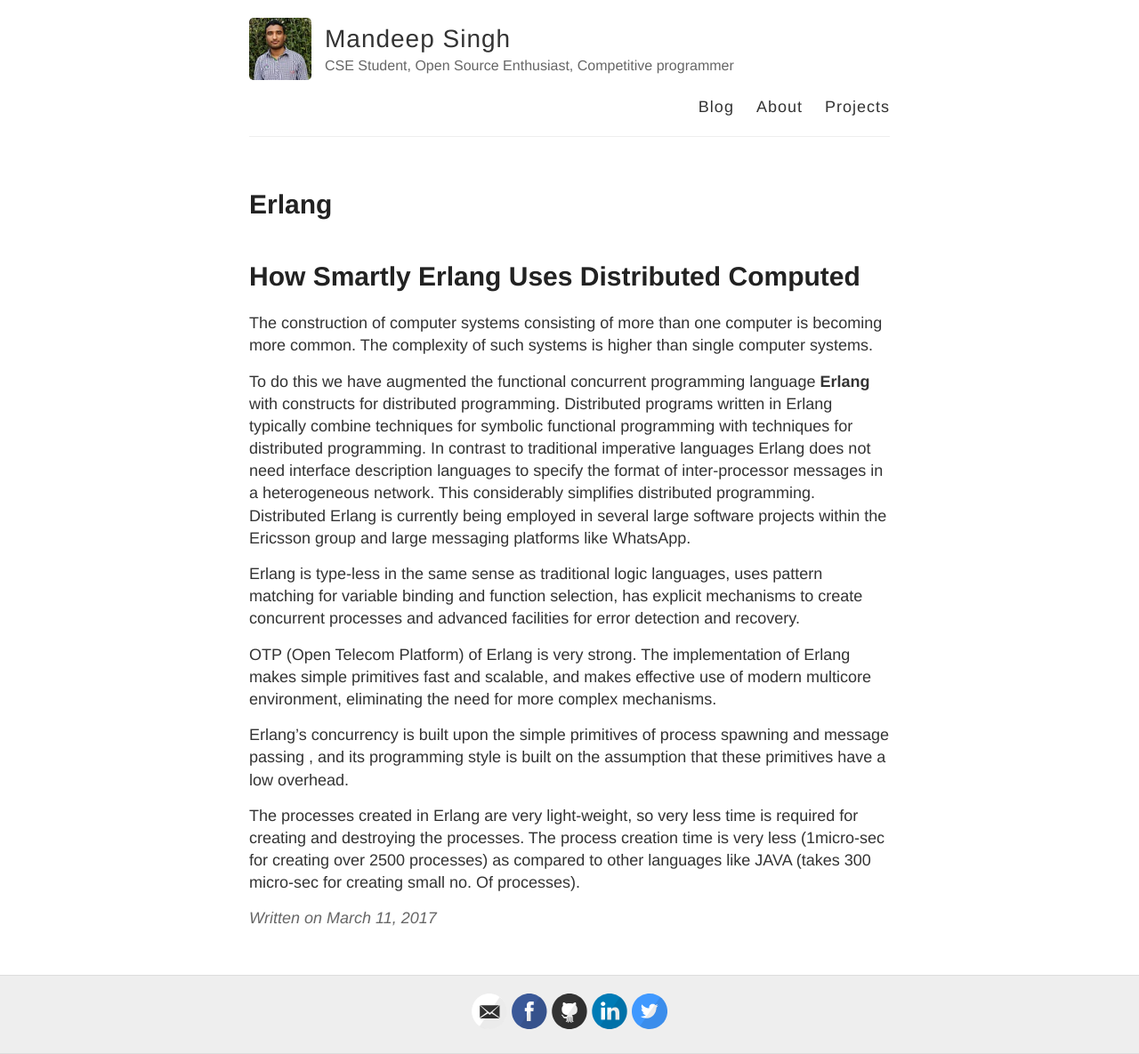
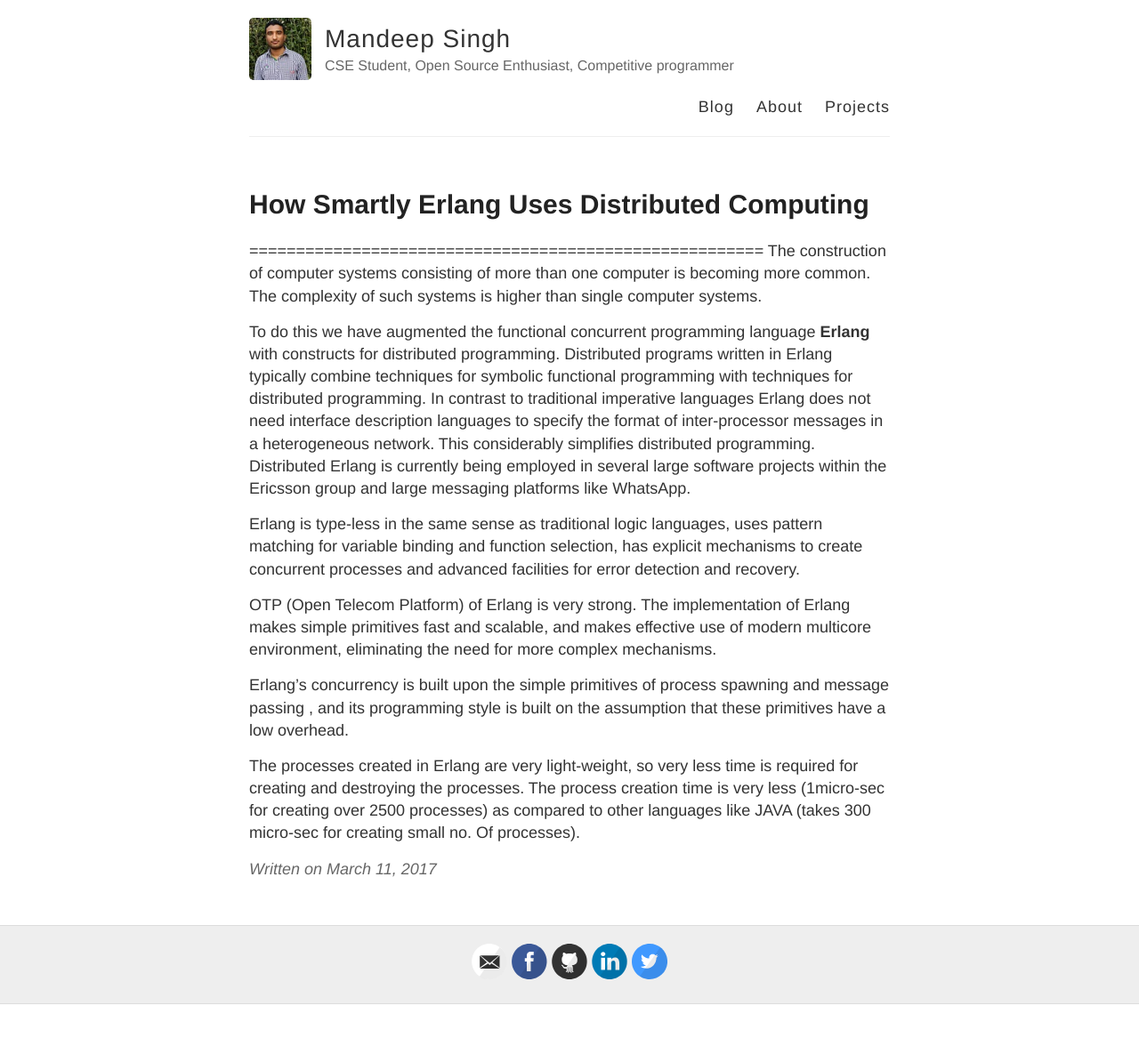
Before and after one commit to msdeep14/msdeep14.github.io, a Jekyll site: the page built from _posts/2017-3-11-Erlang.md, in a window 1280 px wide. Shown: the whole page at 89% size. Built offline with Jekyll 4.4.1, drawn with Linux system fonts in a browser that asks for light colours; after the commit the page ends 1129 px from its top, so only the background shows below that.

Commit message:
Update 2017-3-11-Erlang.md

```diff
--- a/_posts/2017-3-11-Erlang.md
+++ b/_posts/2017-3-11-Erlang.md
@@ -1,9 +1,8 @@
 ---
 layout: post
-
+title : How Smartly Erlang Uses Distributed Computing
 ---
 
-How Smartly Erlang Uses Distributed Computed
 =======================================================
 The construction of computer systems consisting of more than one computer is becoming more common. The complexity of such systems is higher than single computer systems.
 
```
